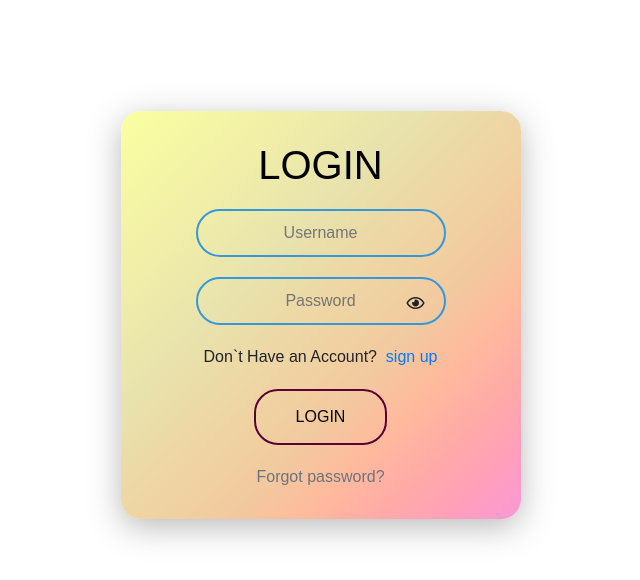
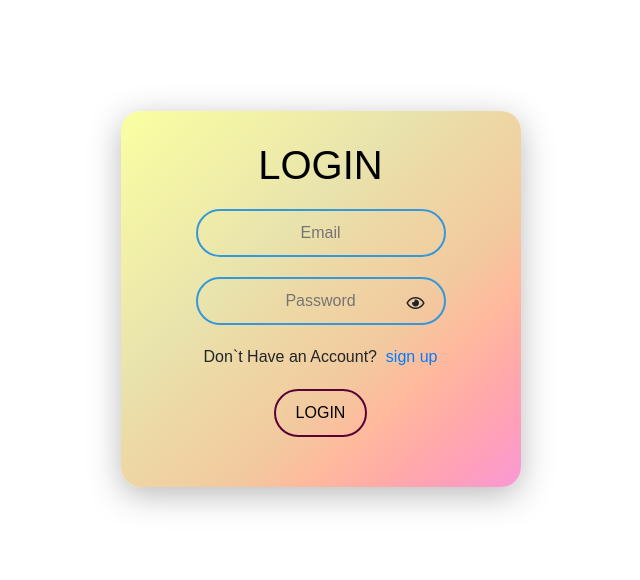
Before and after one commit to fake-friend/online_examination_with_security, a PHP site: page /admin/admin-login.html in a window 1280 px wide. Shown: the top 580 px of the page, without its empty margins (302-942 px from the left). Run offline with PHP 8.4, Linux system fonts and the light colour scheme; some libraries are stand-ins or nearby versions.

Commit message:
harish changed

```diff
--- a/admin/admin-login.html
+++ b/admin/admin-login.html
@@ -27,7 +27,7 @@
                         <h1>Login</h1>
 
                         <div class="form-group">
-                            <input type="text" id="unm" name="" placeholder="Username" onkeyup="login()">
+                            <input type="text" id="unm" name="" placeholder="Email" onkeyup="login()">
                             <span id="text1"></span>
                         </div>
 
@@ -41,7 +41,6 @@
                         Don`t Have an Account?<a class="" href="" >&nbsp; sign up</a>
                         </div>
                         <input type="submit" name="" value="LOGIN" >
-                        <a class="forgot text-muted" href="forgot.html">Forgot password?</a>
                      </form>
                 </div>
             </div>
--- a/faculty/faculty-login.html
+++ b/faculty/faculty-login.html
@@ -27,7 +27,7 @@
                         <h1>Login</h1>
 
                         <div class="form-group">
-                            <input type="text" id="unm" name="" placeholder="Username" onkeyup="login()">
+                            <input type="text" id="unm" name="" placeholder="Email" onkeyup="login()">
                             <span id="text1"></span>
                         </div>
 
@@ -41,7 +41,6 @@
                         Don`t Have an Account?<a class="" href="" >&nbsp; sign up</a>
                         </div>
                         <input type="submit" name="" value="LOGIN" >
-                        <a class="forgot text-muted" href="forgot.html">Forgot password?</a>
                      </form>
                 </div>
             </div>
--- a/style.css
+++ b/style.css
@@ -67,7 +67,7 @@ body
     margin: 20px auto;
     text-align: center;
     border: 2px solid #590235;
-    padding: 14px 40px;
+    padding: 10px 20px;
     outline: none;
     color: rgb(0, 0, 0);
     border-radius: 24px;
@@ -91,6 +91,7 @@ i
     min-width: 40px;
     margin-top: -50px;
     margin-left: 75px;
+    cursor: pointer;
 }
 
 span
```
Also changed, not shown: new-tab-detection.html (added, +23 -0 lines).
